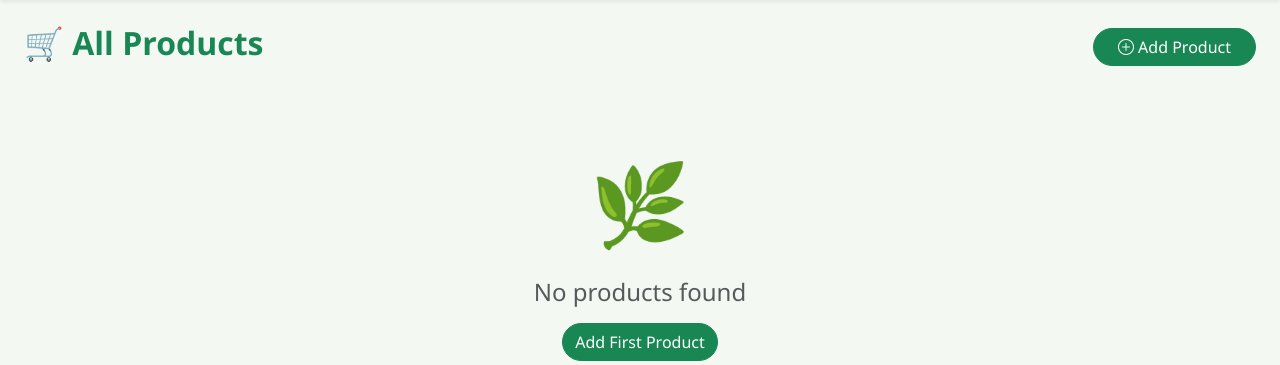
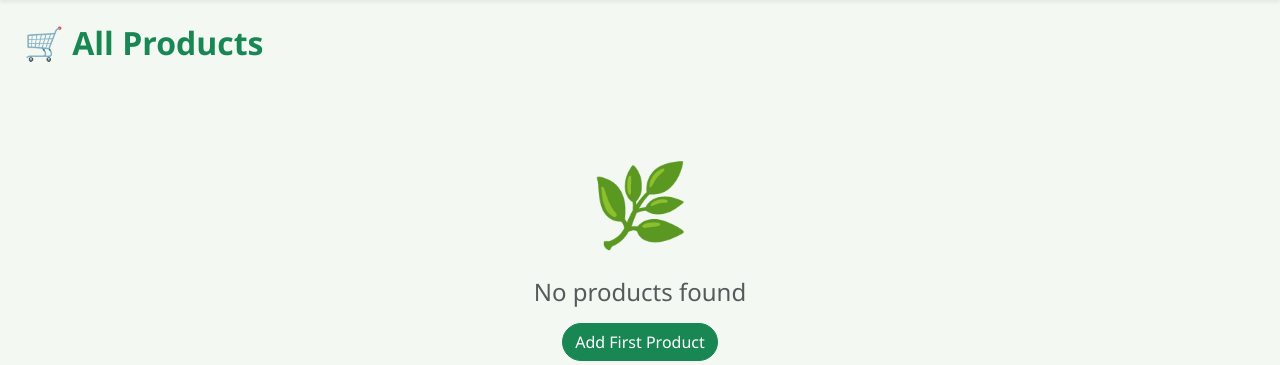
Before and after one commit to hariharan-045/orgonic_food_store, a Flask app: page /search in a window 1280 px wide. Shown: the part 70-435 px from the top of the page. Run offline with Flask 3, Linux system fonts and the light colour scheme.

Commit message:
again add

```diff
--- a/templates/products.html
+++ b/templates/products.html
@@ -9,9 +9,7 @@
       🛒 All Products
     {% endif %}
   </h2>
-  <a href="{{ url_for('add_product_route') }}" class="btn btn-success rounded-pill px-4">
-    <i class="bi bi-plus-circle"></i> Add Product
-  </a>
+
 </div>
 
 {% if products %}
```
